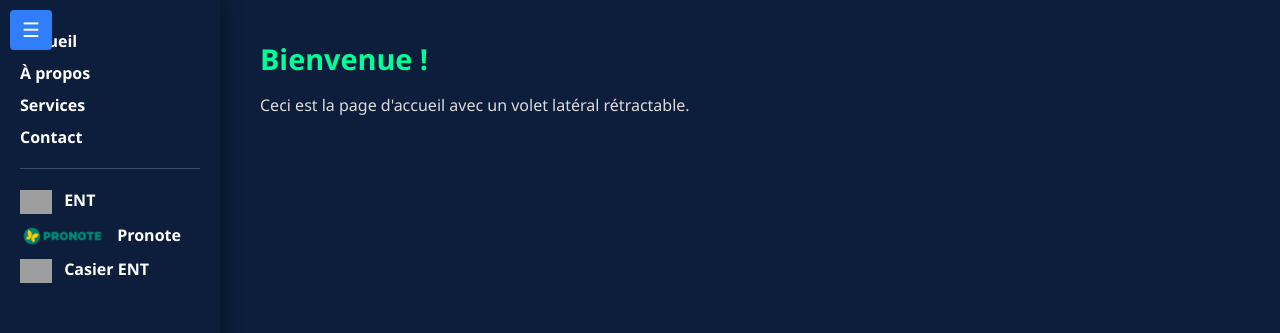
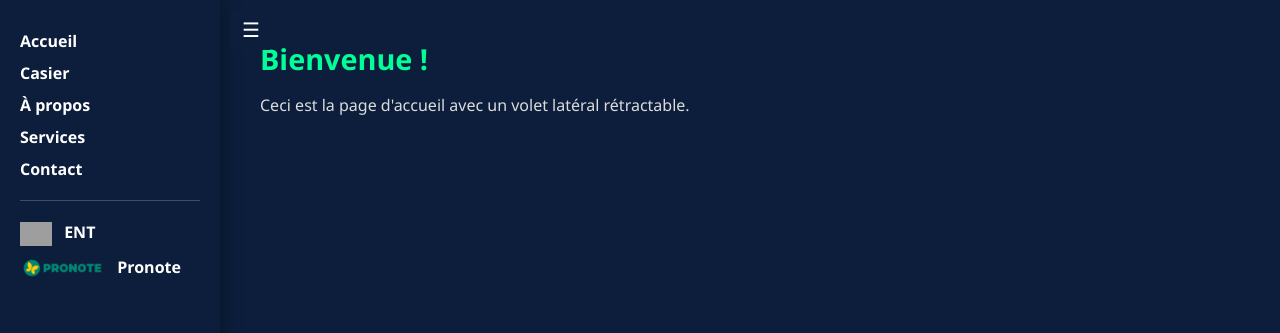
Before and after one commit to pcochet74-dotcom/PWA, a plain HTML site: page accueil.html in a window 1280 px wide. Shown: the top 333 px of the page. Drawn offline with Linux system fonts and the light colour scheme; grey boxes are pictures that could not be loaded.

Commit message:
Adjust toggle button position and style
Moved the toggle button to the right of the sidebar and updated its styling.

```diff
--- a/accueil.html
+++ b/accueil.html
@@ -1,3 +1,4 @@
+<!DOCTYPE html>
 <html lang="fr">
 <head>
   <meta charset="UTF-8">
@@ -5,13 +6,13 @@
   <meta name="viewport" content="width=device-width, initial-scale=1">
   <link rel="stylesheet" href="StyleAccueil.css">
   <style>
-    /* Bouton toggle toujours visible */
+    /* Bouton toggle toujours visible, au-dessus du ruban */
     #toggleBtn {
       position: fixed;
       top: 10px;
-      left: 10px;
-      z-index: 1000;
-      background-color: #317EFB;
+      left: 230px; /* décalé à droite du ruban */
+      z-index: 1001;
+      background-color: #0c1e3c;
       color: white;
       border: none;
       padding: 8px 12px;
@@ -35,7 +36,7 @@
       box-sizing: border-box;
       transition: transform 0.3s ease;
       overflow-y: auto;
-      z-index: 999;
+      z-index: 1000;
     }
 
     .content { margin-left: 240px; padding: 20px; }
@@ -59,7 +60,6 @@
       gap: 8px;
     }
 
-    /* Bouton croix à gauche du widget */
     #weatherCloseBtn {
       background-color: #0c1e3c;
       color: #ffffff;
@@ -72,7 +72,6 @@
       box-shadow: 0 2px 6px rgba(0,0,0,0.2);
     }
 
-    /* Conteneur du widget météo */
     #weatherContainer {
       display: inline-block;
       background: #ffffff;
@@ -82,7 +81,6 @@
       box-shadow: 0 4px 12px rgba(0,0,0,0.12);
     }
 
-    /* Iframe du widget météo */
     #widget_autocomplete_preview {
       width: 300px;
       height: 150px;
@@ -92,12 +90,13 @@
   </style>
 </head>
 <body>
-  <!-- Bouton toggle toujours visible -->
+  <!-- Bouton toggle déplacé à droite du ruban -->
   <button id="toggleBtn" onclick="toggleSidebar()">☰</button>
 
   <div class="sidebar" id="sidebar">
     <nav>
       <a href="#" onclick="showHome(event)">Accueil</a>
+      <a href="#" onclick="showCasierENT(event)">Casier</a>
       <a href="#">À propos</a>
       <a href="#">Services</a>
       <a href="#">Contact</a>
@@ -111,10 +110,6 @@
       <a href="https://0050022x.index-education.net/pronote/" target="_blank">
         <img src="https://github.com/pcochet74-dotcom/PWA/blob/9898f340725eb733388f603a5670bc937c7c5396/PRONOTE-horizontal.png?raw=true" alt="Logo Pronote" style="height: 24px; vertical-align: middle; margin-right: 8px;">
         Pronote
-      </a>
-      <a href="#" onclick="showCasierENT(event)">
-        <img src="https://ent.colleges05.fr/assets/themes/ent05/img/illustrations/logo.png" alt="Casier ENT" style="height: 24px; vertical-align: middle; margin-right: 8px;">
-        Casier ENT
       </a>
     </nav>
   </div>
@@ -156,8 +151,8 @@
       e && e.preventDefault();
       const content = document.getElementById('mainContent');
       content.innerHTML = `
-        <h1>Casier ENT</h1>
-        <p>Voici un aperçu du casier ENT :</p>
+        <h1>Casier</h1>
+        <p>Voici un aperçu du casier :</p>
         <ul>
           <li><a href="/rack/get/5c2d0f5f-c0eb-477d-93ca-df7be79124d9" target="_blank">Grandes invasions.pdf</a></li>
           <li><a href="/rack/get/5d3a9f85-4533-4996-8b33-9684425d4400" target="_blank">527Europe.PNG</a></li>
```
